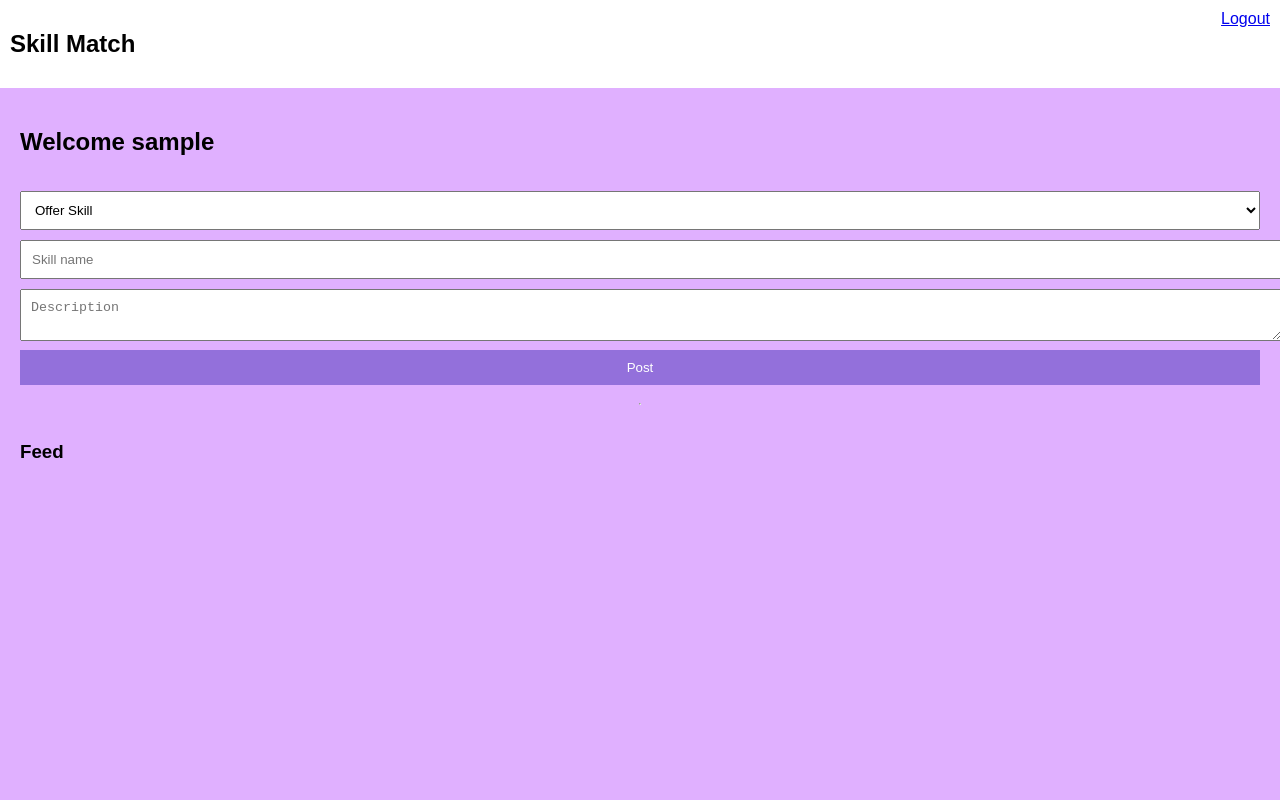
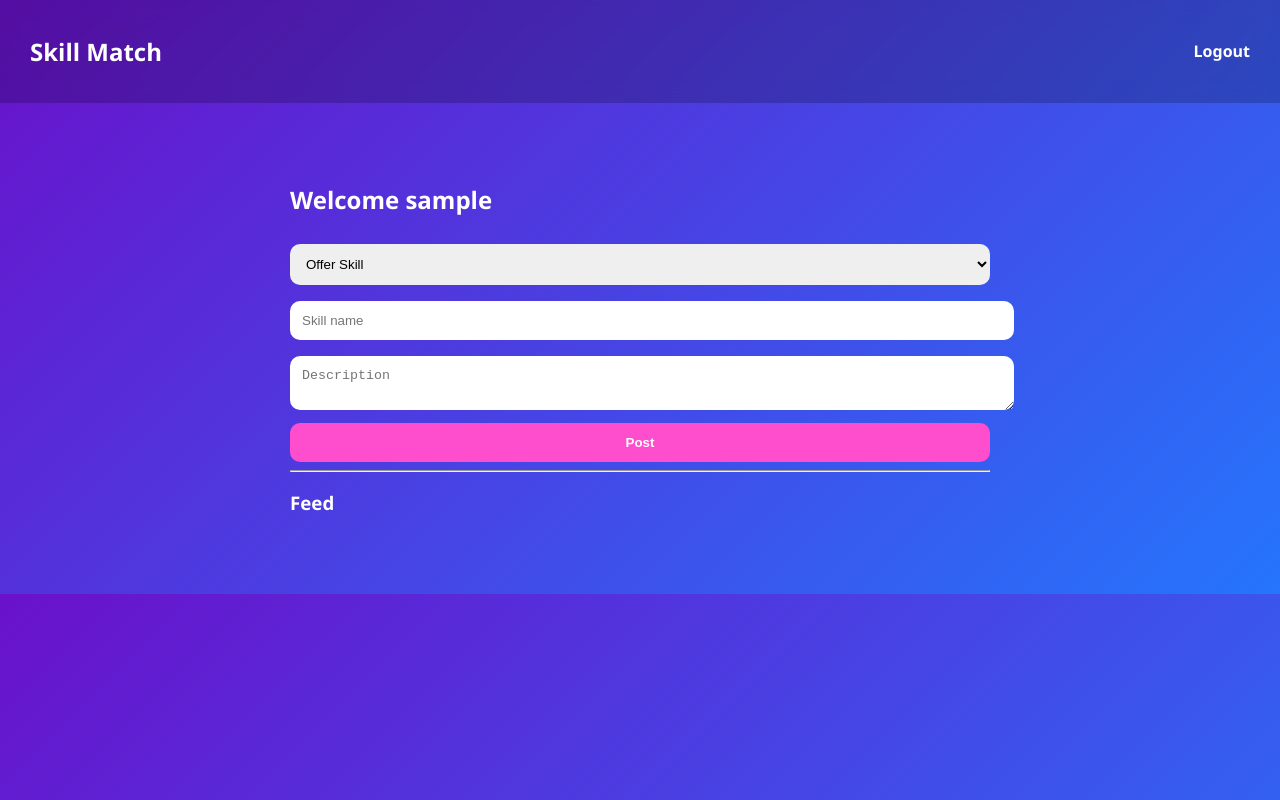
Before and after one commit to stephdelapena26-max/skill-match-system, a website: page public/dashboard.html in a window 1280 px wide. Drawn offline with Linux system fonts and the light colour scheme; no server answers; sample sign-in values are in the browser's storage.

Commit message:
Fix DB + upgrade UI design

```diff
--- a/public/style.css
+++ b/public/style.css
@@ -1,46 +1,88 @@
 body {
-font-family: Arial;
-background:#E0B0FF;
-margin:0;
+    margin: 0;
+    font-family: 'Segoe UI', sans-serif;
+    background: linear-gradient(135deg, #6a11cb, #2575fc);
+    color: #fff;
 }
 
+/* NAV */
 nav {
-background:white;
-padding:10px;
-display:flex;
-justify-content:space-between;
+    display: flex;
+    justify-content: space-between;
+    align-items: center;
+    padding: 15px 30px;
+    background: rgba(0,0,0,0.2);
+    backdrop-filter: blur(10px);
 }
 
-.container {
-padding:20px;
-display:flex;
-flex-direction:column;
-gap:10px;
+nav a {
+    color: white;
+    text-decoration: none;
+    font-weight: bold;
 }
 
-.content-box {
-background:white;
-padding:15px;
-border-radius:10px;
-margin:10px auto;
-max-width:500px;
+/* CENTER CONTAINER */
+.container {
+    max-width: 700px;
+    margin: 40px auto;
+    padding: 20px;
 }
 
-input, textarea, select {
-width:100%;
-padding:10px;
-margin:5px 0;
+/* CARD STYLE */
+.content-box, .post {
+    background: rgba(255,255,255,0.12);
+    border-radius: 15px;
+    padding: 20px;
+    margin-bottom: 15px;
+    box-shadow: 0 8px 20px rgba(0,0,0,0.2);
+    backdrop-filter: blur(10px);
 }
 
+/* INPUTS */
+input, textarea, select {
+    width: 100%;
+    padding: 12px;
+    margin: 8px 0;
+    border-radius: 10px;
+    border: none;
+    outline: none;
+}
+
+/* BUTTONS */
 button {
-background:#9370DB;
-color:white;
-border:none;
-padding:10px;
-width:100%;
-cursor:pointer;
+    width: 100%;
+    padding: 12px;
+    border: none;
+    border-radius: 10px;
+    background: #ff4ecd;
+    color: white;
+    font-weight: bold;
+    cursor: pointer;
+    transition: 0.2s;
 }
 
 button:hover {
-background:#7a5bd8;
+    background: #ff2bbd;
 }
+
+/* FEED POST */
+.post {
+    transition: 0.2s;
+}
+
+.post:hover {
+    transform: translateY(-3px);
+}
+
+/* AVATAR */
+.avatar {
+    width: 45px;
+    height: 45px;
+    border-radius: 50%;
+    background: white;
+    color: #6a11cb;
+    display: flex;
+    align-items: center;
+    justify-content: center;
+    font-weight: bold;
+}
```
